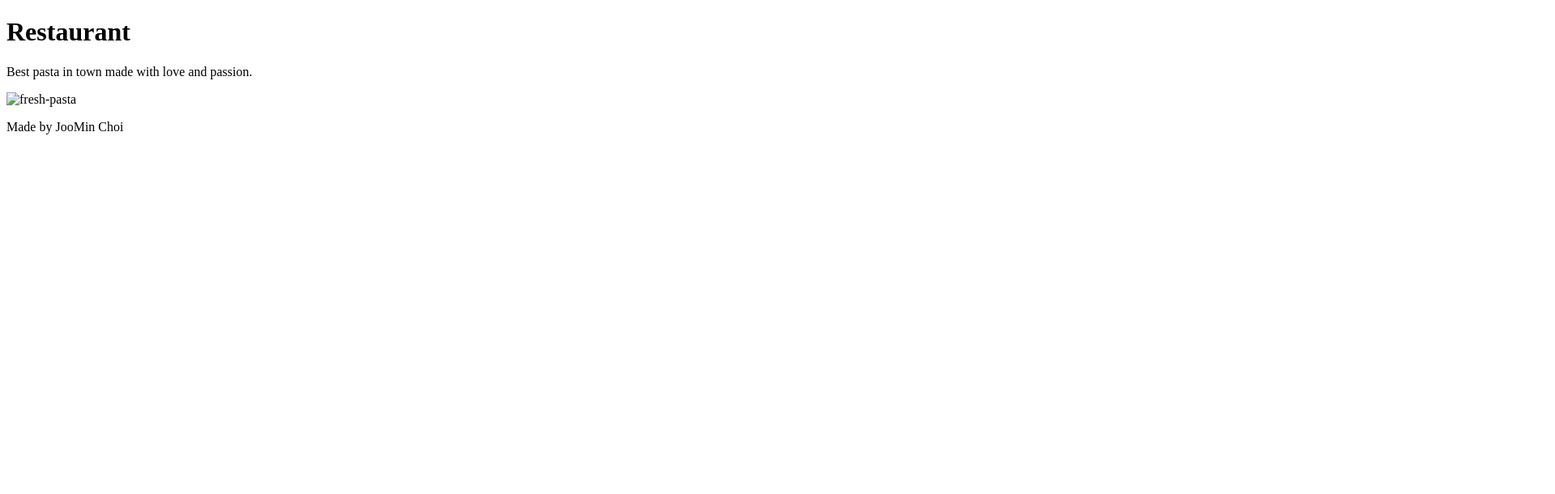
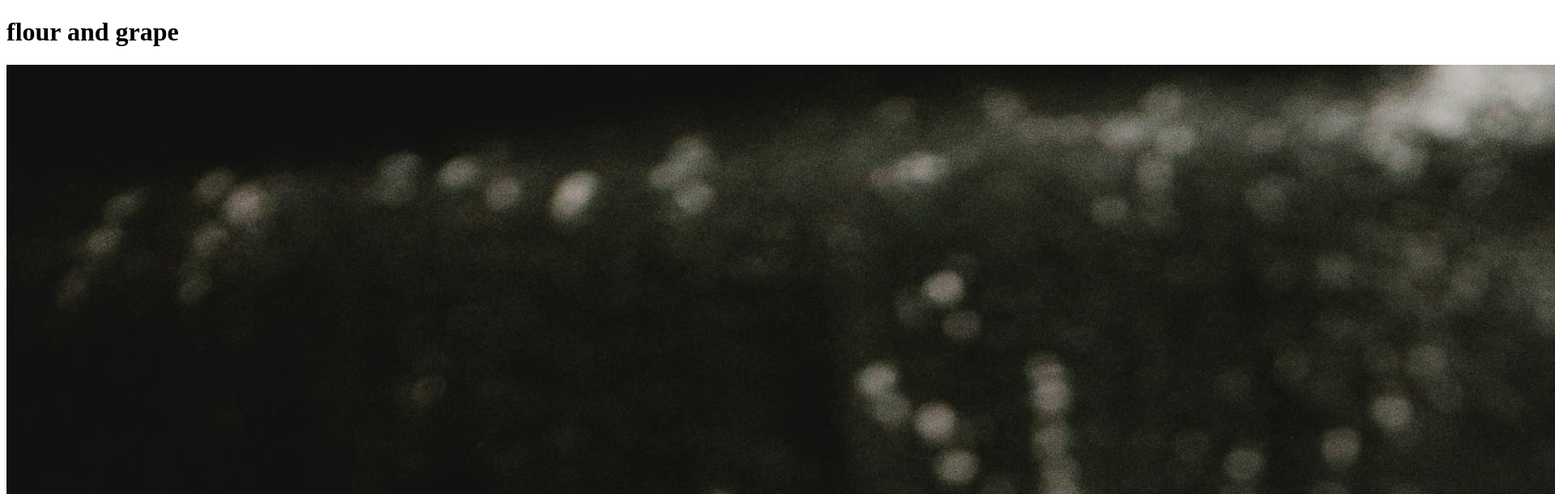
Before and after one commit to joominchoi/restaurant-page, a plain HTML site: page index.html in a window 1280 px wide. Shown: the top 610 px of the page at 81% size, 1920 px wide, since content can reach past the window. Drawn offline with Linux system fonts and the light colour scheme.

Commit message:
Recreate bare-bones homepage using only Javascript
- Wrote initial page-load function inside of its own module and then
imported and called it inside of index.js

```diff
--- a/index.html
+++ b/index.html
@@ -10,18 +10,6 @@
 
 <body>
   <div id="content">
-    <header id="header">
-      <h1 id="restaurant name">Restaurant</h1>
-    </header>
-    <main id="main-container">
-      <div id="content">
-        <p>Best pasta in town made with love and passion.</p>
-        <img src="../src/images/fresh-pasta.jpg" alt="fresh-pasta">
-      </div>
-    </main>
-    <footer>
-      <p>Made by JooMin Choi</p>
-    </footer>
   </div>
 </body>
 
--- a/main.js
+++ b/main.js
@@ -1 +1 @@
-console.log("Testing");
+(()=>{"use strict";var t={};t.g=function(){if("object"==typeof globalThis)return globalThis;try{return this||new Function("return this")()}catch(t){if("object"==typeof window)return window}}(),(()=>{var e;t.g.importScripts&&(e=t.g.location+"");var n=t.g.document;if(!e&&n&&(n.currentScript&&(e=n.currentScript.src),!e)){var r=n.getElementsByTagName("script");if(r.length)for(var o=r.length-1;o>-1&&!e;)e=r[o--].src}if(!e)throw new Error("Automatic publicPath is not supported in this browser");e=e.replace(/#.*$/,"").replace(/\?.*$/,"").replace(/\/[^\/]+$/,"/"),t.p=e})();const e=t.p+"fed70c8577e0798a10df.jpg";!function(){const t=document.getElementById("content");t.appendChild(function(){const t=document.createElement("header");t.setAttribute("id","header");const e=document.createElement("h1");return t.setAttribute("id","restaurant-name"),e.textContent="flour and grape",t.appendChild(e),t}()),t.appendChild(function(){const t=document.createElement("main");t.setAttribute("id","main-container");const n=new Image;return n.src=e,t.appendChild(n),t}()),t.appendChild(function(){const t=document.createElement("footer");t.setAttribute("id","footer");const e=document.createElement("p");return e.setAttribute("id","creator"),e.textContent="Created by JooMin Choi",t.append(e),t}())}()})();
```
Also changed, not shown: fed70c8577e0798a10df.jpg (added).
